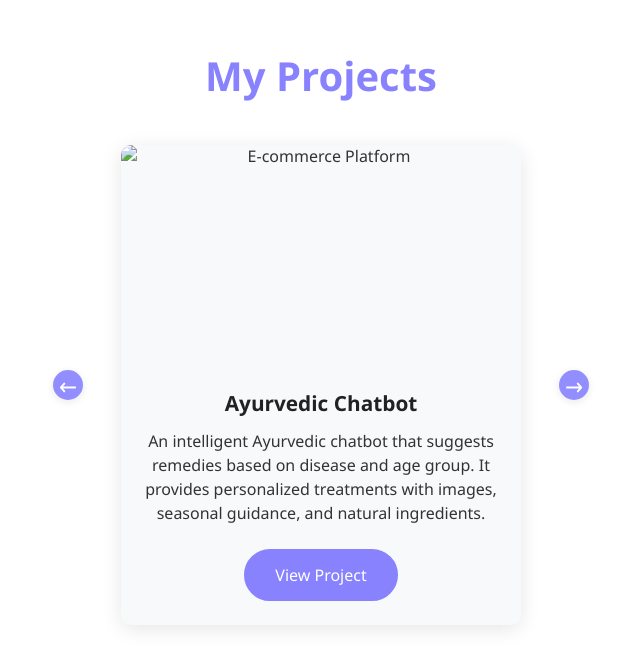
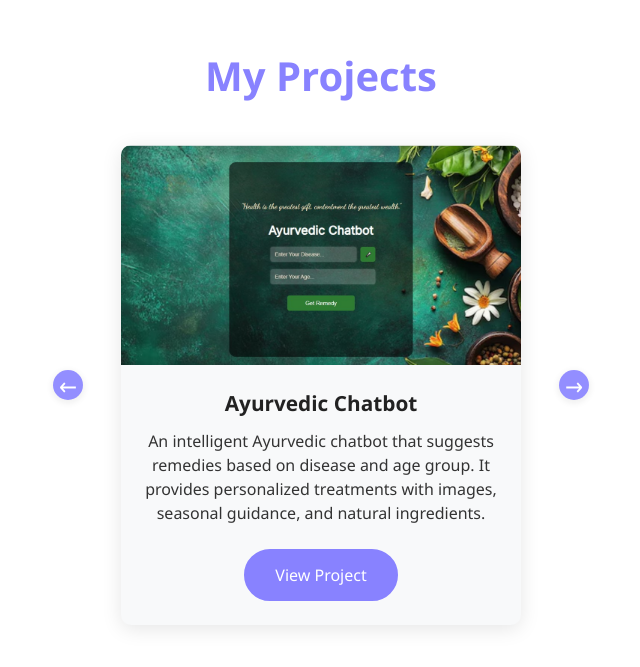
Before and after one commit to pri779/Priyalakshmi_portfolio, a plain HTML site: page index.html in a window 1280 px wide. Shown: the part 2772-3439 px from the top of the page, without its empty margins (319-959 px from the left). Drawn offline with Linux system fonts and the light colour scheme.

Commit message:
Update index.html

```diff
--- a/index.html
+++ b/index.html
@@ -1312,7 +1312,7 @@ section {
             <div class="projects-slider" id="projectsSlider">
                 <button class="slider-btn prev-btn" id="prevProject">&larr;</button>
                 <div class="project-card active">
-                    <img src="image/ayu.jpg" alt="E-commerce Platform" loading="lazy">
+                    <img src="ayu.jpg" alt="E-commerce Platform" loading="lazy">
                     <div class="project-info">
                         <h3>Ayurvedic Chatbot</h3>
                         <p>An intelligent Ayurvedic chatbot that suggests remedies based on disease and age group. It provides personalized treatments with images, seasonal guidance, and natural ingredients.</p>
```
